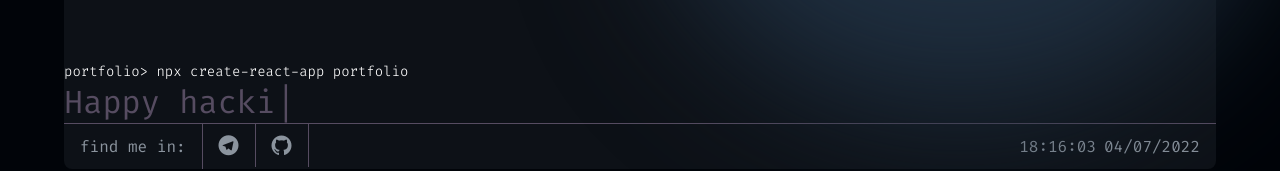
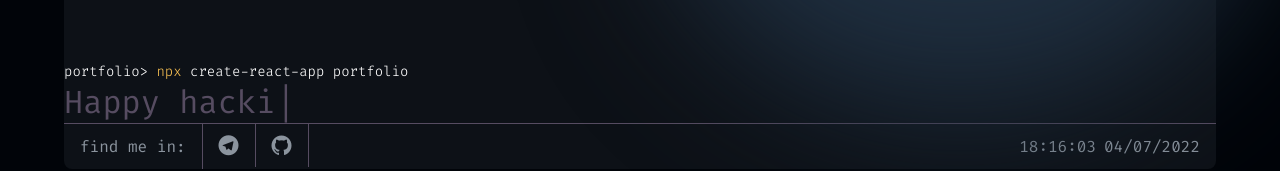
Before and after one commit to AMachulskiy/portfolio, a React app: page / in a window 1280 px wide. Shown: the part 567-738 px from the top of the page. Built offline with nearby package versions, Linux system fonts and the light colour scheme; the HTML template or start-up script is replaced by a standard one.

Commit message:
Исправил стили

```diff
--- a/src/pages/home/home.scss
+++ b/src/pages/home/home.scss
@@ -21,6 +21,9 @@
       font-size: 14px;
       font-weight: 200;
     }
+    &-title span {
+      color: $color_text-hover;
+    }
     &-input {
       font-size: 32px;
       color: $color_text-dark;
@@ -28,9 +31,6 @@
   }
 }
 
-.about__code-title span {
-  color: $color_text-hover;
-}
 .home__app {
   grid-area: 1 / 2 / 2 / 3;
   position: relative;
```
